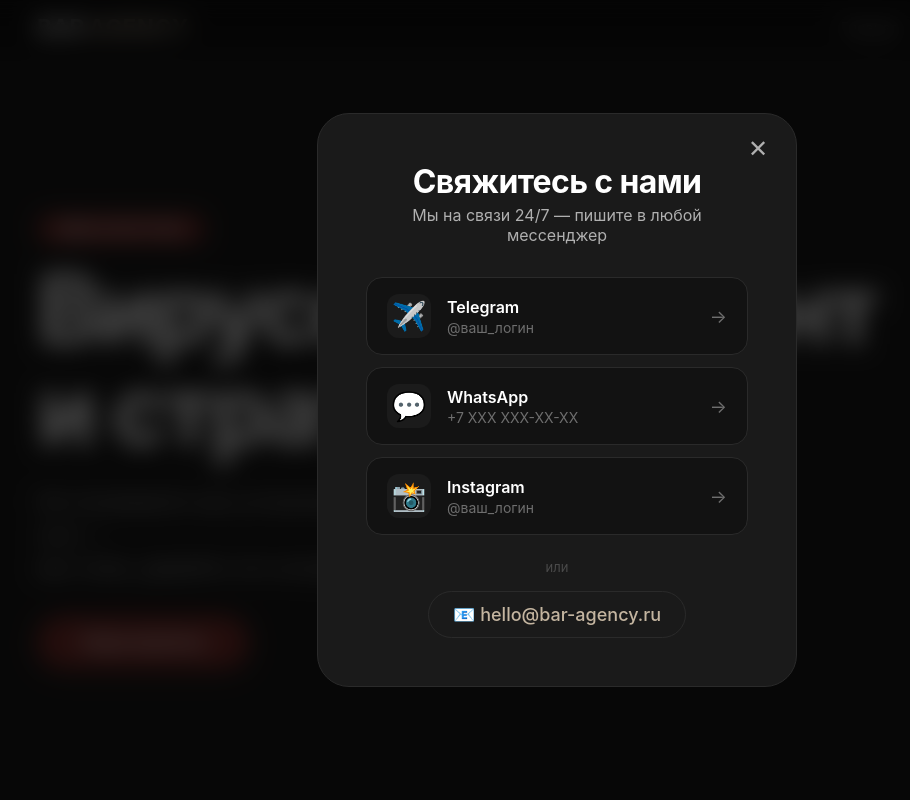
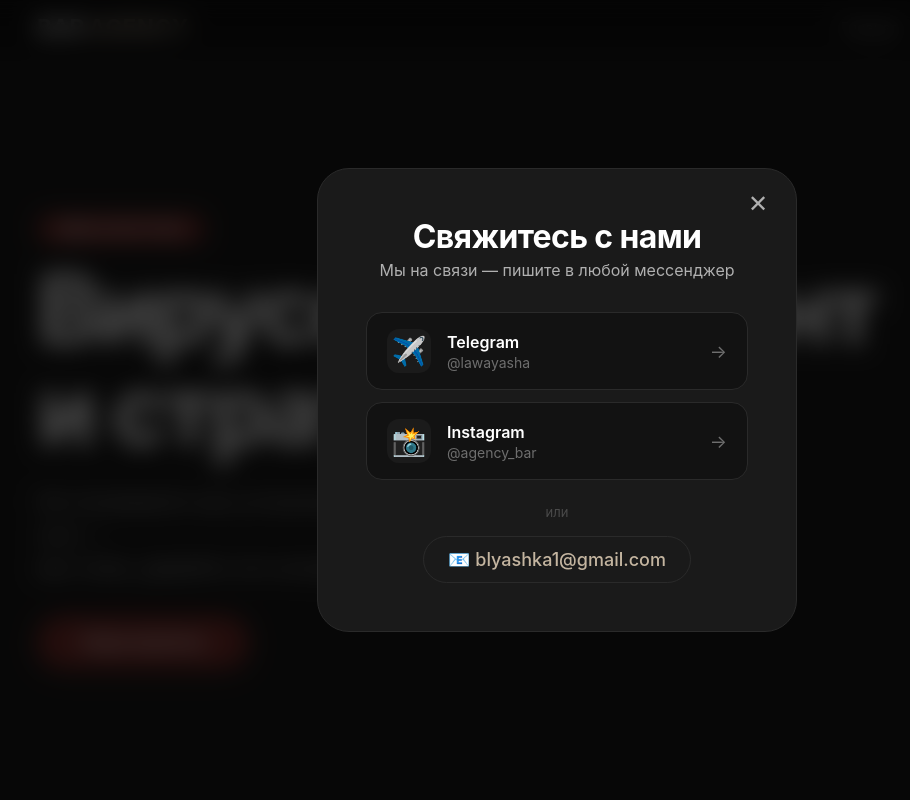
Before and after one commit to blyashka1-web/bar-agency, a Next.js app: page / in a window 1280 px wide. Both pictures are taken after a click on the button "Контакты". Shown: the top 800 px of the page, without its empty margins (83-993 px from the left). Built offline with nearby package versions, Linux system fonts and the light colour scheme.

Commit message:
Обновил контакты: Telegram, Instagram, Gmail

```diff
--- a/app/components/ContactModal.tsx
+++ b/app/components/ContactModal.tsx
@@ -50,22 +50,15 @@ export default function ContactModal({ isOpen, onClose }: ContactModalProps) {
     {
       name: 'Telegram',
       icon: '✈️',
-      url: 'https://t.me/ваш_логин',
-      username: '@ваш_логин',
+      url: 'https://t.me/lawayasha',
+      username: '@lawayasha',
       color: '#0088cc',
-    },
-    {
-      name: 'WhatsApp',
-      icon: '💬',
-      url: 'https://wa.me/7XXXXXXXXXX',
-      username: '+7 XXX XXX-XX-XX',
-      color: '#25D366',
     },
     {
       name: 'Instagram',
       icon: '📸',
-      url: 'https://instagram.com/ваш_логин',
-      username: '@ваш_логин',
+      url: 'https://www.instagram.com/agency_bar?igsh=MTRlZDB6cmFqdXh1bw==',
+      username: '@agency_bar',
       color: '#E4405F',
     },
   ];
@@ -77,7 +70,7 @@ export default function ContactModal({ isOpen, onClose }: ContactModalProps) {
         <div className="modal-content">
           <h2>Свяжитесь с нами</h2>
           <p className="modal-subtitle">
-            Мы на связи 24/7 — пишите в любой мессенджер
+            Мы на связи — пишите в любой мессенджер
           </p>
 
           <div className="contacts-grid">
@@ -104,8 +97,8 @@ export default function ContactModal({ isOpen, onClose }: ContactModalProps) {
             <span>или</span>
           </div>
 
-          <a href="mailto:hello@bar-agency.ru" className="email-link-big">
-            📧 hello@bar-agency.ru
+          <a href="mailto:blyashka1@gmail.com" className="email-link-big">
+            📧 blyashka1@gmail.com
           </a>
         </div>
       </div>
```
